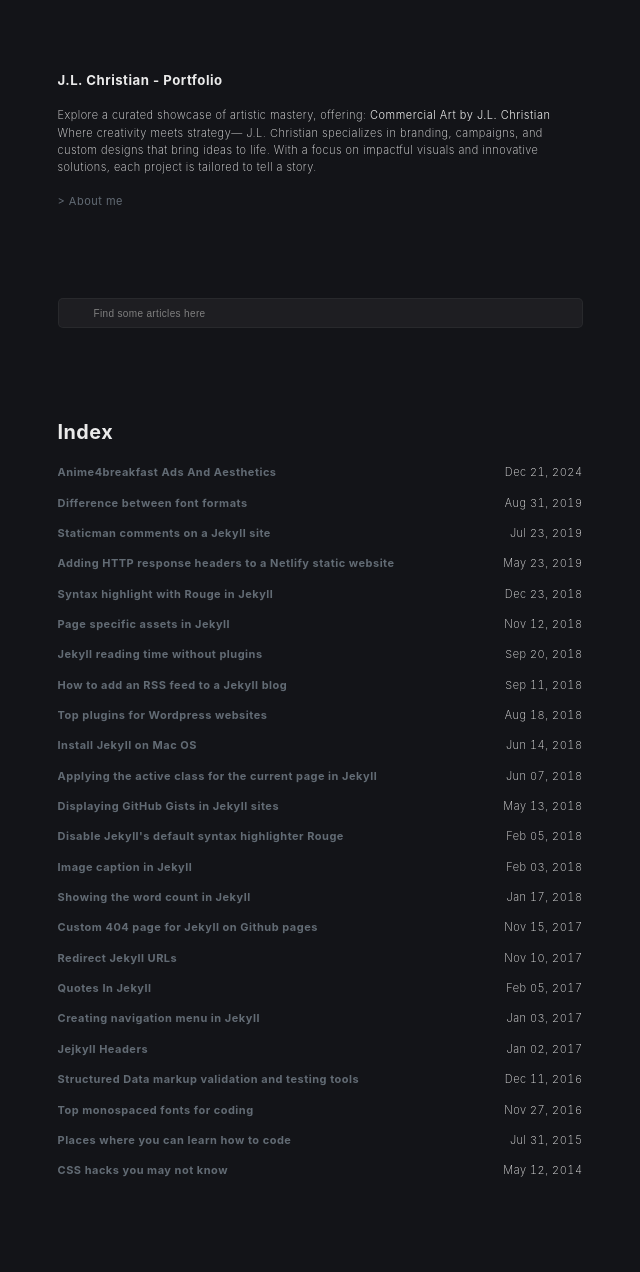
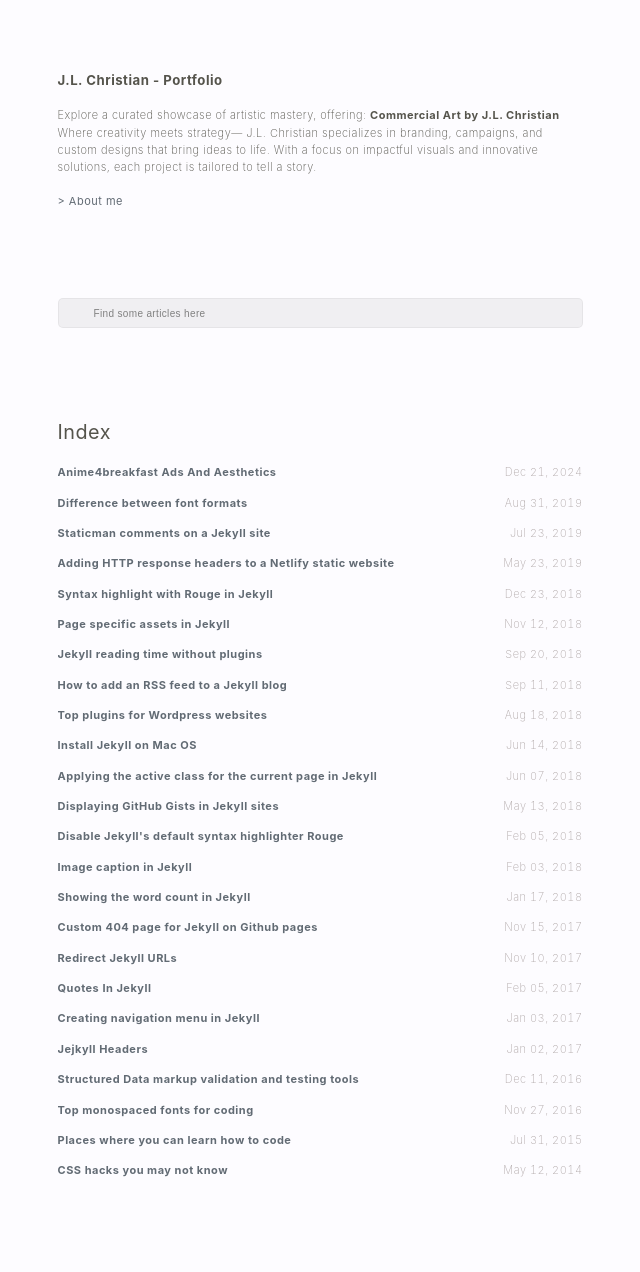
Before and after one commit to SeimiNomore/jlchristian.com, a Jekyll site: the page built from index.html, in a window 1280 px wide. Shown: the whole page, without its empty margins (320-960 px from the left). Built offline with Jekyll 4.4.1, drawn with Linux system fonts in a browser that asks for light colours.

Commit message:
update = theme wht color layout

```diff
--- a/_sass/_main.scss
+++ b/_sass/_main.scss
@@ -2,8 +2,8 @@
 :after,
 :before {
 	box-sizing: border-box;
-	background-color: inherit;
-	color: inherit;
+	background-color: #fdfcff;
+	color: #55544c;
 	margin: 0;
 	padding: 0;
 }
@@ -265,6 +265,7 @@ h5 {
 
 h2 {
 	font-size: 1.8rem;
+  font-weight: 400;
 }
 
 h3 {
@@ -277,6 +278,7 @@ h4 {
 
 h5 {
 	font-size: 1.2rem;
+  font-weight: 700;
 }
 
 h6 {
@@ -289,7 +291,7 @@ section h1:first-child {
 
 strong,
 b {
-	font-weight:300;
+	font-weight:700;
 }
 
 .photos ul {
@@ -344,6 +346,7 @@ b {
 
 time {
 	color: var(--main-text-color);
+  color: #b2aaaa;
 }
 
 .post > h1.title {
```
